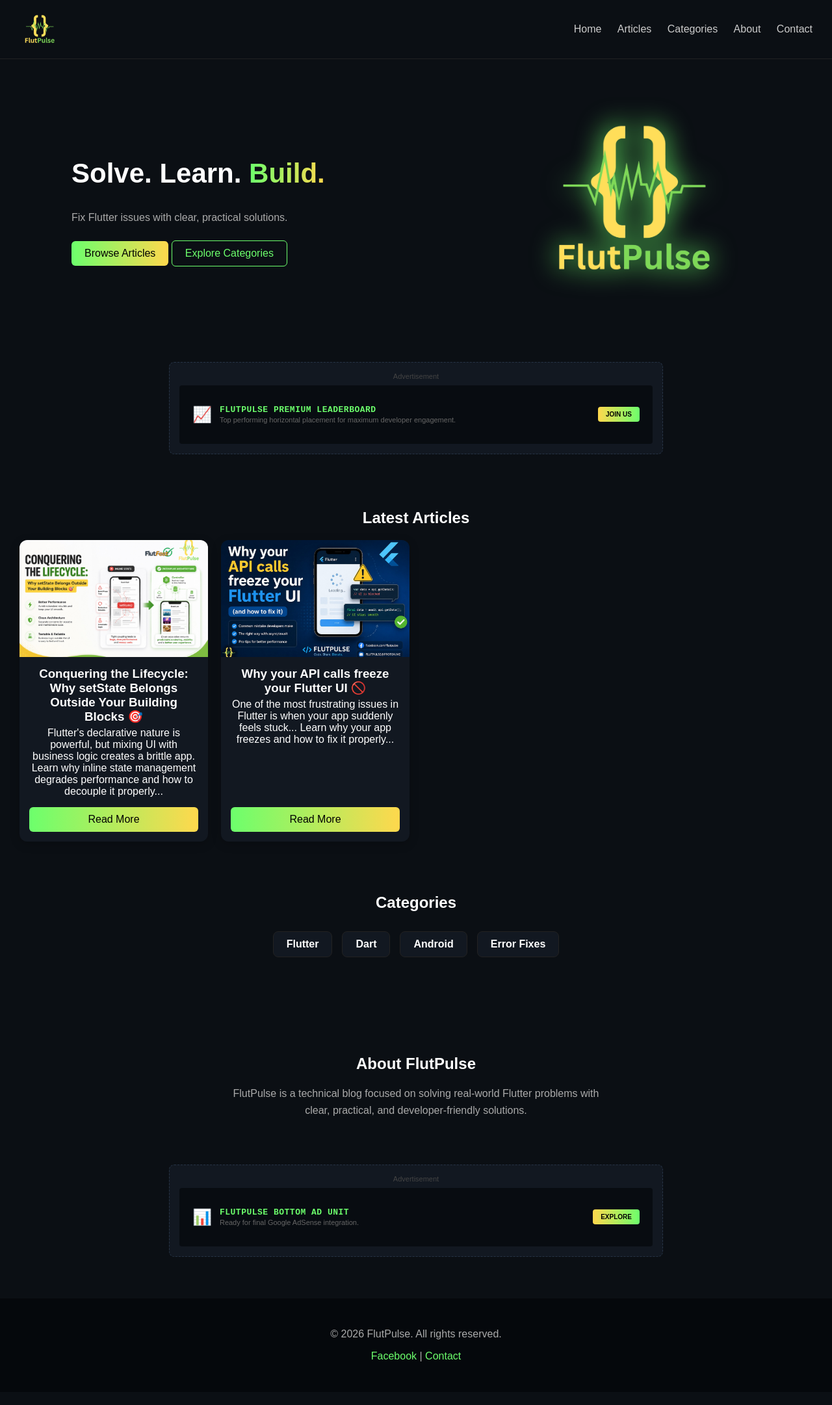
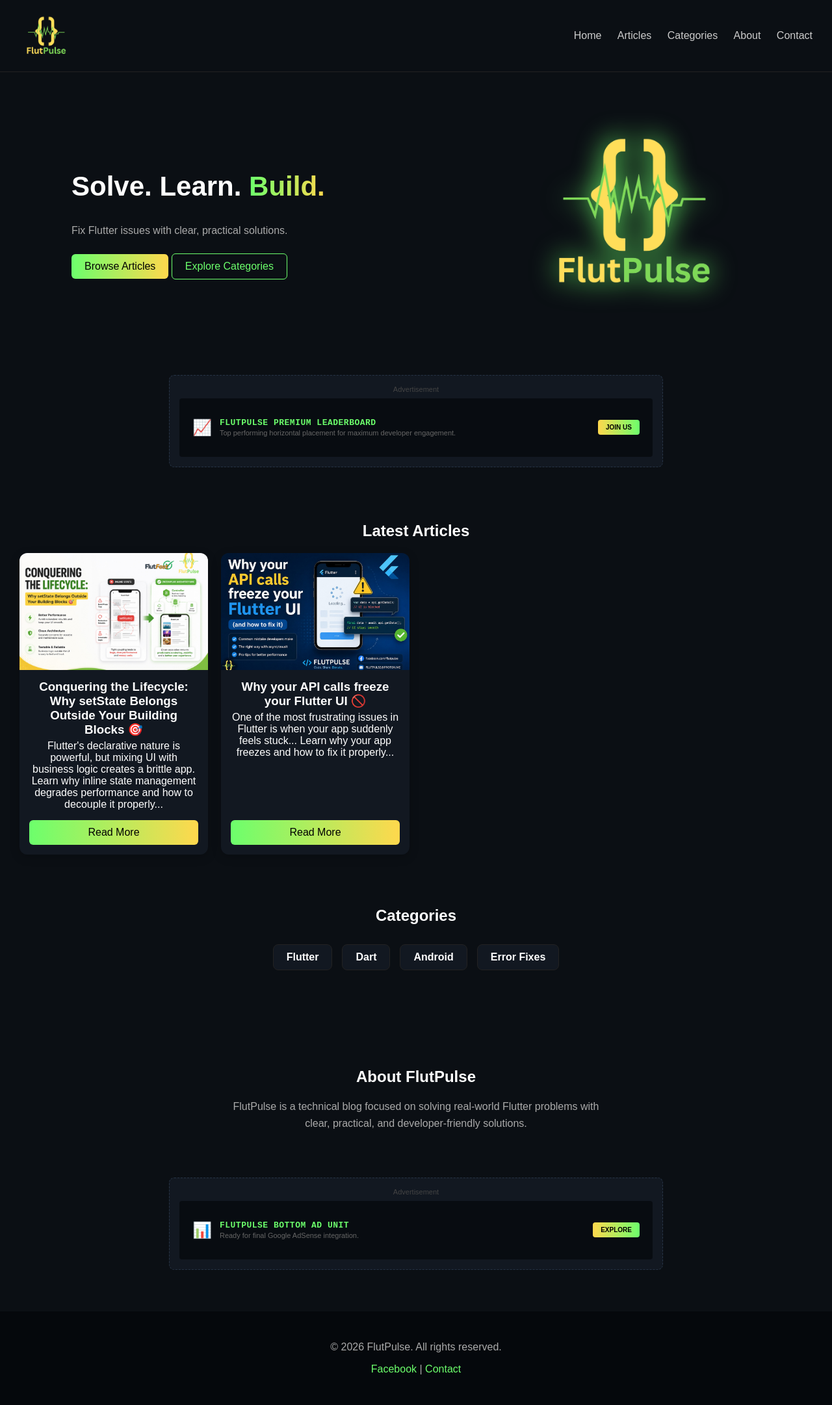
Before and after one commit to ahmloutfy/flutpulse, a Jekyll site: the page built from index.html, in a window 1280 px wide. Shown: the whole page at 65% size. Built offline with Jekyll 4.4.1, drawn with Linux system fonts in a browser that asks for light colours.

Commit message:
Update default.html

```diff
--- a/_layouts/default.html
+++ b/_layouts/default.html
@@ -207,7 +207,9 @@
 <body>
 
 <nav>
-  <img src="{{ site.baseurl }}/flutpulse_logo.png" alt="FlutPulse Logo">
+  <img src="{{ '/flutpulse_logo.png' | relative_url }}"
+       alt="FlutPulse Logo"
+       style="height: 80px;">
   <div>
     <a href="{{ site.baseurl }}/">Home</a>
     <a href="#">Articles</a>
```
